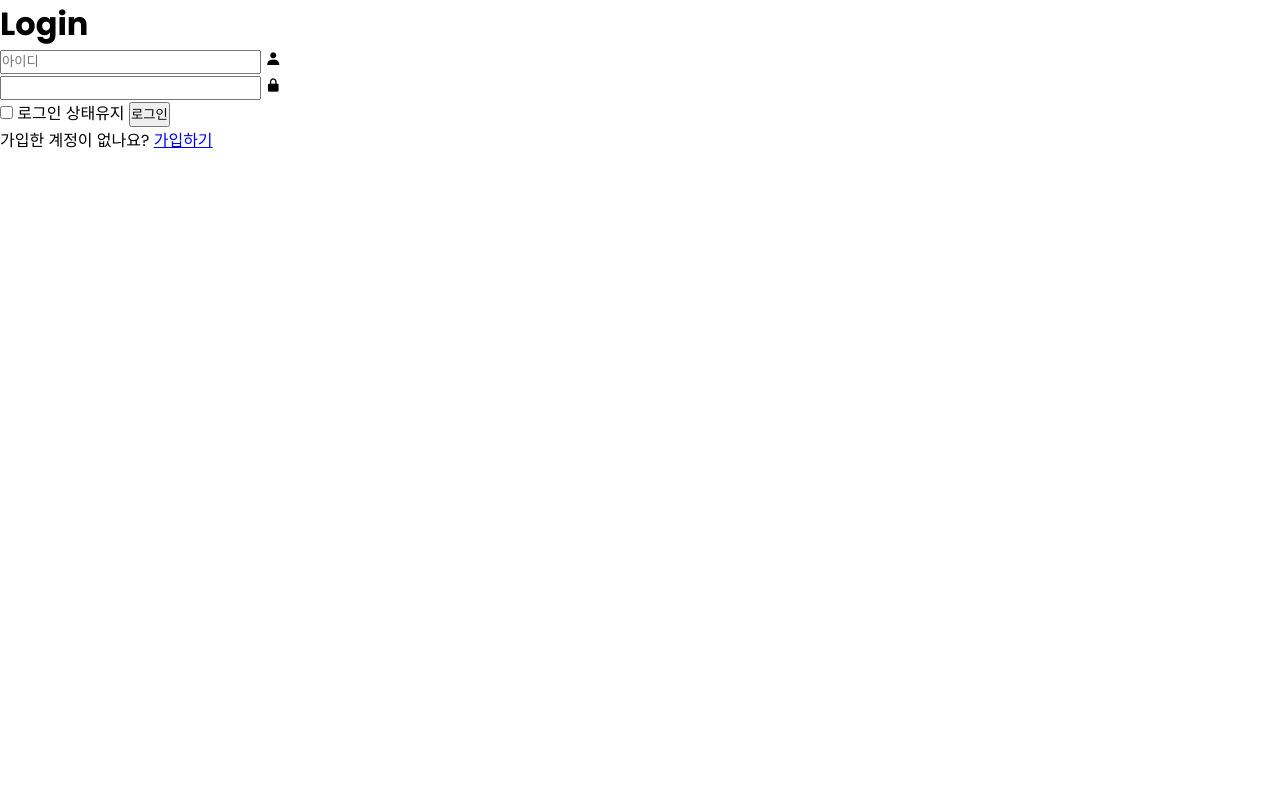
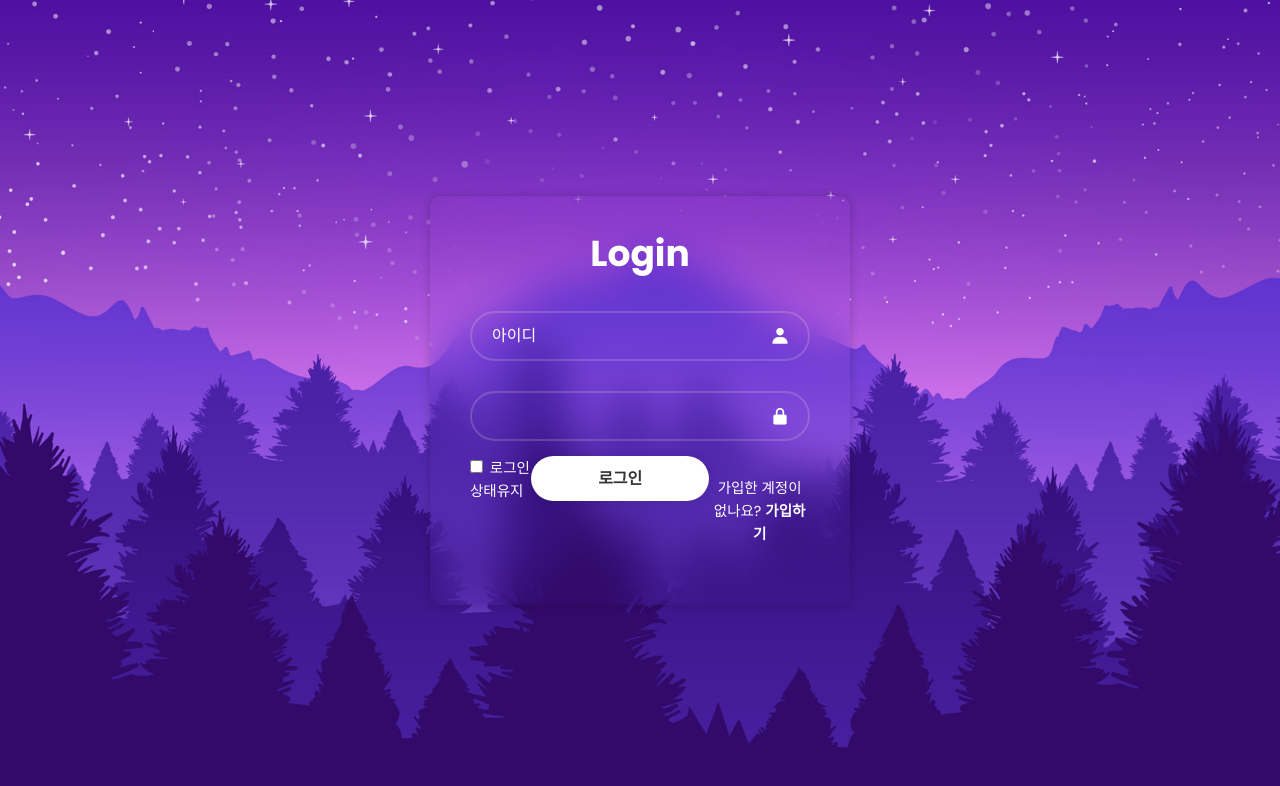
Before and after one commit to lenaclassic/Login-Form, a plain HTML site: page index.html in a window 1280 px wide. Drawn offline with nearby package versions, Linux system fonts and the light colour scheme.

Commit message:
수정전 html css

```diff
--- a/index.html
+++ b/index.html
@@ -12,14 +12,14 @@
   </head>
 
   <body>
-    <div class="wraper">
+    <div class="wrapper">
       <form action="">
         <h1>Login</h1>
         <div class="input-box">
           <input type="text" placeholder="아이디" required />
           <i class="bx bxs-user"></i>
         </div>
-        <div class="imput-box">
+        <div class="input-box">
           <input type="password" placeholer="패스워드" required />
           <i class="bx bxs-lock-alt"></i>
         </div>
@@ -27,7 +27,7 @@
         <div class="remember-forgot">
           <label><input type="checkbox" /> 로그인 상태유지</label>
 
-          <button type="submut" class="btn">로그인</button>
+          <button type="submit" class="btn">로그인</button>
           <div class="register-link">
             <p>가입한 계정이 없나요? <a href="#">가입하기</a></p>
           </div>
--- a/style.css
+++ b/style.css
@@ -7,3 +7,106 @@
   box-sizing: border-box;
   font-family: "Poppins", sans-serif;
 }
+body {
+  display: flex;
+  justify-content: center;
+  align-items: center;
+  height: 100vh; /*화면높이의 100%*/
+  background: seagreen;
+  background: url("images/bg.jpg") no-repeat center;
+  background-size: cover;
+}
+.wrapper {
+  width: 420px;
+  background: purple;
+  color: #fff;
+  border-radius: 10px;
+  padding: 30px 40px;
+  background: transparent;
+  border: 2px solid rgba(255, 255, 255 0.2);
+  backdrop-filter: blur(20px);
+  box-shadow: 0 0 10px rgba(0, 0, 0, 0.2);
+}
+
+.wrapper h1 {
+  font-size: 36px;
+  text-align: center;
+}
+.wrapper .input-box {
+  width: 100%;
+  height: 50px;
+  margin: 30px 0;
+}
+
+.input-box input {
+  width: 100%;
+  height: 100%;
+  background: transparent;
+  border: none;
+  outline: none;
+  border: 2px solid rgba(225, 225, 225, 0.2);
+  border-radius: 40px;
+  font-size: 16px;
+  color: #fff;
+  padding: 20px 45px 20px 20px;
+}
+
+.input-box input::placeholder {
+  color: #fff;
+}
+
+.input-box {
+  position: relative; /*기준*/
+}
+.input-box i {
+  position: absolute;
+  right: 20px;
+  top: 50%;
+  transform: translateY(-50%); /*세로 가운데 정렬*/
+  font-size: 20px;
+}
+
+.wrapper .remember-forgot {
+  display: flex;
+  justify-content: space-between;
+  font-size: 14.5px;
+  margin: -15px 0 15px;
+}
+
+.remember-forgot label input {
+  accent-color: #fff;
+  margin-right: 3px;
+}
+.remember-forgot a {
+  color: #fff;
+  text-decoration: none;
+}
+.remember-forgot a:hover {
+  text-decoration: underline;
+}
+.wrapper .btn {
+  width: 100%;
+  height: 45px;
+  background: #fff;
+  border: none;
+  outline: none;
+  border-radius: 40px;
+  box-shadow: 0 0 10px rgba(0, 0, 0, 0.1);
+  cursor: pointer;
+  font-size: 16px;
+  color: #333;
+  font-weight: 600;
+}
+.wrapper .register-link {
+  font-size: 14.5px;
+  text-align: center;
+  margin: 20px 0 15px;
+}
+.register-link p a {
+  color: #fff;
+  text-decoration: none;
+  font-weight: 600;
+}
+.register-link p a:hover {
+  text-decoration: underline;
+}
```
Also changed, not shown: 1 other file.
